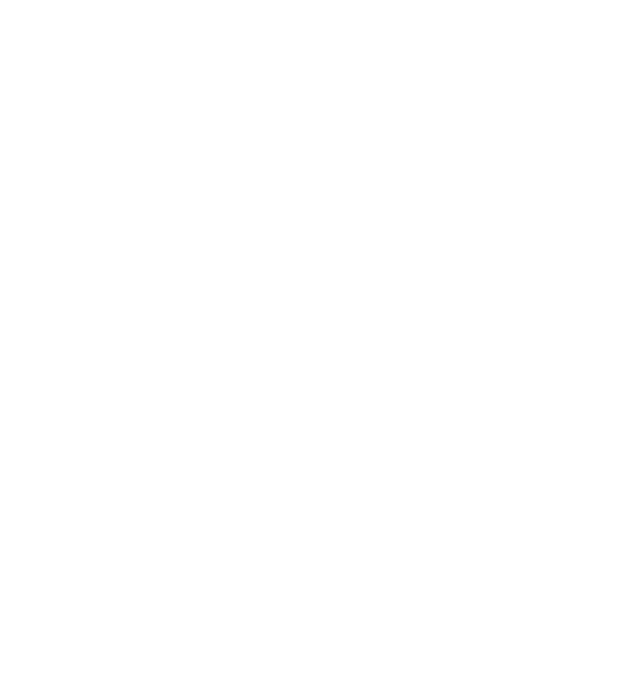
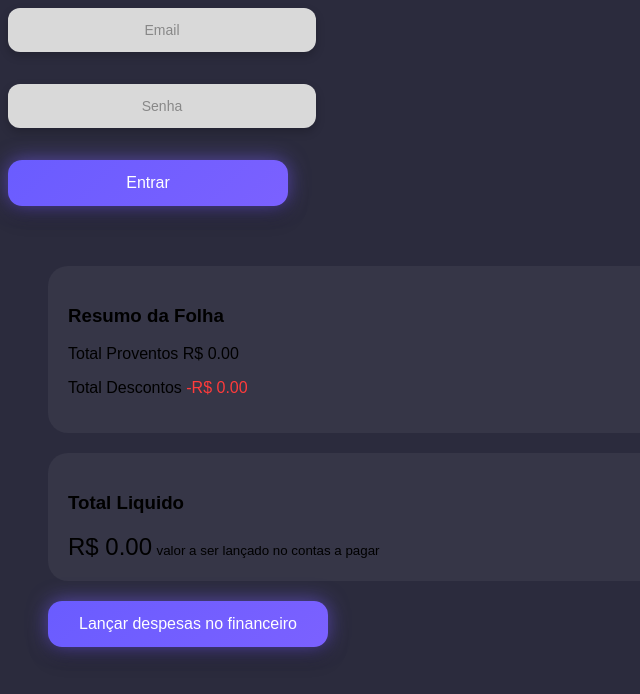
Before and after one commit to LariCardoso21/Front-Alcateia, a plain HTML site: page index.html in a window 1280 px wide. Shown: the whole page, without its empty margins (0-640 px from the left). Drawn offline with Linux system fonts and the light colour scheme.

Commit message:
atualização

```diff
--- a/index.html
+++ b/index.html
@@ -1,11 +1,40 @@
 <!DOCTYPE html>
- <html lang="en">
+<html lang="pt-br">
 <head>
     <meta charset="UTF-8">
     <meta name="viewport" content="width=device-width, initial-scale=1.0">
-    <title>Document</title>
+    <title>Alcateia</title>
+    <link rel="stylesheet" href="./style.css">
 </head>
 <body>
+    <div class="form">
+  <input type="email" placeholder="Email" />
+  <input type="password" placeholder="Senha" />
 
+  <button>Entrar</button>
+
+  <div class="container">
+
+
+  <div class="right">
+
+    <div class="card resumo">
+      <h3>Resumo da Folha</h3>
+      <p>Total Proventos <span>R$ 0.00</span></p>
+      <p>Total Descontos <span class="red">-R$ 0.00</span></p>
+    </div>
+
+    <div class="card total">
+      <h3>Total Liquido</h3>
+      <span class="valor">R$ 0.00</span>
+      <small>valor a ser lançado no contas a pagar</small>
+    </div>
+
+    <button class="btn-fin">Lançar despesas no financeiro</button>
+
+  </div>
+
+</div>
+</div>
 </body>
 </html>
--- /dev/null
+++ b/style.css
@@ -0,0 +1,130 @@
+body {
+  background: #2b2b3d;
+  height: 100vh;
+  font-family: Arial, sans-serif;
+}
+
+.form {
+  display: flex;
+  flex-direction: column;
+  gap: 20px;
+}
+
+/* Inputs */
+.form input {
+  width: 280px;
+  padding: 14px;
+  border: none;
+  border-radius: 12px;
+  background: #d9d9d9;
+  color: #333;
+  font-size: 14px;
+  text-align: center;
+  outline: none;
+  box-shadow: 0 4px 10px rgba(0, 0, 0, 0.2);
+}
+
+/* Placeholder */
+.form input::placeholder {
+  color: #888;
+}
+
+/* Botão */
+.form button {
+  width: 280px;
+  padding: 14px;
+  border: none;
+  border-radius: 14px;
+  background: linear-gradient(135deg, #6a5cff, #7b61ff);
+  color: white;
+  font-size: 16px;
+  cursor: pointer;
+
+  /* Glow */
+  box-shadow: 0 0 20px rgba(123, 97, 255, 0.6),
+              0 10px 20px rgba(0, 0, 0, 0.3);
+
+  transition: 0.3s;
+}
+
+/* Hover */
+.form button:hover {
+  transform: translateY(-2px);
+  box-shadow: 0 0 25px rgba(123, 97, 255, 0.9),
+              0 12px 25px rgba(0, 0, 0, 0.4);
+}
+.container {
+  display: flex;
+  gap: 40px;
+  padding: 40px;
+}
+
+.left {
+  width: 40%;
+  display: flex;
+  flex-direction: column;
+  gap: 20px;
+}
+
+.right {
+  width: 60%;
+  display: flex;
+  flex-direction: column;
+  gap: 20px;
+}
+
+.card {
+  background: rgba(255, 255, 255, 0.05);
+  padding: 20px;
+  border-radius: 20px;
+}
+
+
+input {
+  width: 100%;
+  padding: 12px;
+  border: none;
+  border-radius: 10px;
+  background: #d9d9d9;
+  margin-bottom: 12px;
+  outline: none;
+}
+
+
+
+
+.row div {
+  flex: 1;
+}
+
+
+.red {
+  color: #ff3b3b;
+}
+
+
+
+.valor {
+  font-size: 24px;
+  margin-top: 10px;
+}
+
+/* Botão */
+.btn {
+  margin-top: auto;
+  padding: 16px;
+  border: none;
+  border-radius: 14px;
+  background: linear-gradient(135deg, #5eff8a, #3dbb5a);
+  color: white;
+  font-size: 16px;
+  cursor: pointer;
+
+  box-shadow: 0 0 20px rgba(94, 255, 138, 0.6);
+  transition: 0.3s;
+}
+
+.btn:hover {
+  transform: translateY(-2px);
+  box-shadow: 0 0 25px rgba(94, 255, 138, 0.9);
+}
```
Also changed, not shown: script.js (added). Lines whose indentation alone changed are shown as unchanged.
